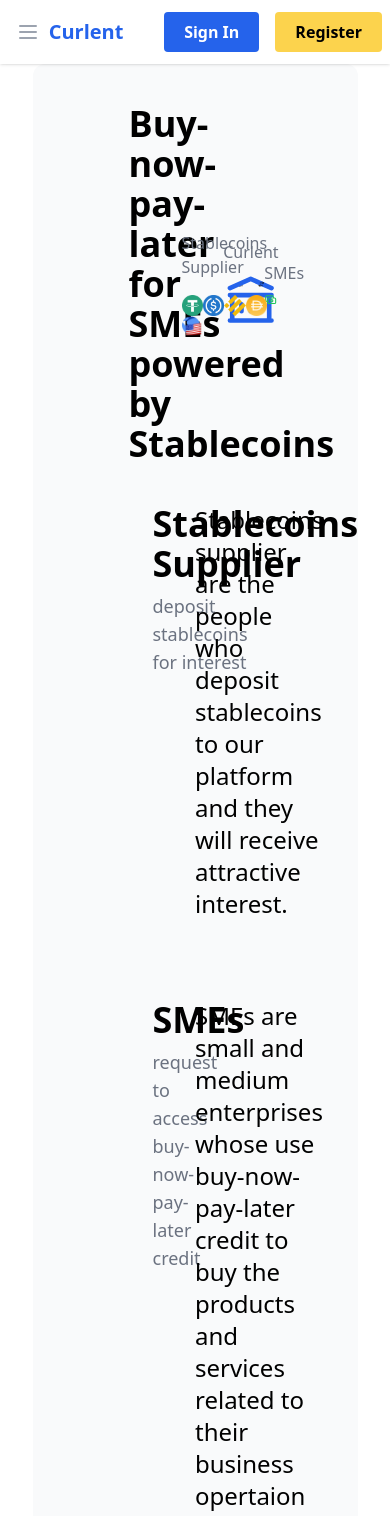
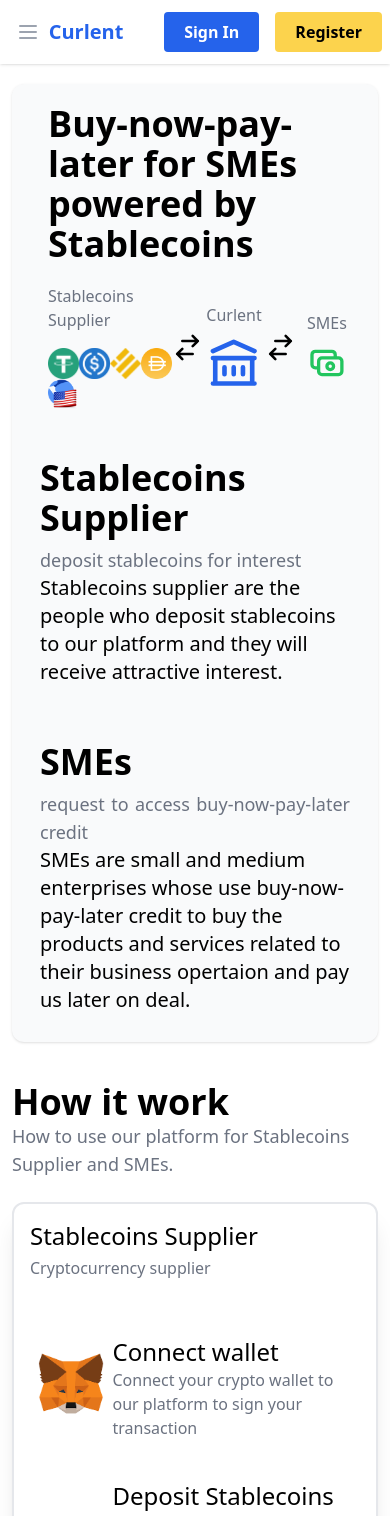
Before and after one commit to Jinnapat/neobank, a Next.js app: page / in a window 390 px wide. Shown: the top 1516 px of the page. Built offline with nearby package versions, Linux system fonts and the light colour scheme; what @badrap/bar-of-progress would draw is missing.

Commit message:
Fix landing page to be responsive

```diff
--- a/components/Banner.js
+++ b/components/Banner.js
@@ -8,18 +8,18 @@
 
 const Banner = () => {
   return (
-    <div className='grid grid-cols-1 w-10/12 px-20 place-items-center bg-gray-50 rounded-xl py-10'>
+    <div className='grid grid-cols-1 place-items-center bg-gray-50 rounded-xl p-5 max-w-6xl mt-5 shadow mx-3'>
 
         {/* Overview */}
-        <div className='grid grid-cols-8 place-content-center'>
+        <div className='grid grid-cols-8 place-content-center mb-10'>
 
-            <p className='col-span-4 px-4 text-4xl font-bold'>
+            <p className='col-span-8 px-4 text-4xl font-bold lg:col-span-4 mb-5'>
                 Buy-now-pay-later for SMEs powered by Stablecoins
             </p>
 
-            <div className='col-span-4 grid grid-cols-10 w-full place-items-center pl-4'>
+            <div className='col-span-8 grid grid-cols-10 w-full place-items-center pl-4 lg:col-span-4'>
                 <div className='col-span-4 space-y-4'>
-                    <p className='text-gray-500'>Stablecoins Supplier</p>
+                    <p className='text-gray-500 mb-3'>Stablecoins Supplier</p>
                     <div className='grid  grid-cols-4'>
                         <Image src={USDT} width={40} height={40} key={1} alt=""/>
                         <Image src={USDC} width={40} height={40} key={2} alt=""/>
@@ -47,28 +47,28 @@
         </div>
 
         {/* Supplier */}
-        <div className='grid grid-cols-8 p-10 place-items-start'>
+        <div className='grid grid-cols-8 p-2 place-items-start mb-10'>
 
-            <div className='grid grid-cols-1 place-items-start col-span-4 gap-y-2'>
+            <div className='grid grid-cols-1 place-items-start col-span-8 gap-y-2 lg:col-span-4'>
                 <p className='text-4xl font-bold'>Stablecoins Supplier</p>
                 <p className='text-gray-500 text-lg'>deposit stablecoins for interest</p>
             </div>
 
-            <div className='col-span-4 text-2xl font-medium'>
+            <div className='col-span-8 text-xl font-medium lg:col-span-4 lg:text-2xl'>
                 <p>Stablecoins supplier are the people who deposit stablecoins to our platform and they will receive attractive interest.</p>
             </div>
 
         </div>
 
         {/* SMEs */}
-        <div className='grid grid-cols-8 p-10 place-items-start'>
+        <div className='grid grid-cols-8 p-2 place-items-start'>
 
-            <div className='grid grid-cols-1 place-items-start col-span-4 gap-y-2'>
+            <div className='grid grid-cols-1 place-items-start col-span-8 gap-y-2 lg:col-span-4'>
                 <p className='text-4xl font-bold'>SMEs</p>
-                <p className='text-gray-500 text-lg'>request to access buy-now-pay-later credit</p>
+                <p className='text-gray-500 text-lg text-justify'>request to access buy-now-pay-later credit</p>
             </div>
 
-            <div className='col-span-4 text-2xl font-medium'>
+            <div className='col-span-8 text-xl lg:text-2xl font-medium lg:col-span-4'>
                 <p>SMEs are small and medium enterprises whose use buy-now-pay-later credit to buy the products and services related to their business opertaion and pay us later on deal.</p>
             </div>
 
--- a/components/HowItWork.js
+++ b/components/HowItWork.js
@@ -5,7 +5,7 @@
 
 const HowItWork = () => {
   return (
-    <div className='grid grid-cols-1 w-10/12 lg:w-8/12 px-20 place-items-center mt-10'>
+    <div className='grid grid-cols-1 place-items-center mt-10 mx-3 max-w-4xl'>
 
         <div className='grid grid-cols-1 place-self-start'>
             <p className='text-4xl font-bold'>How it work</p>
```
